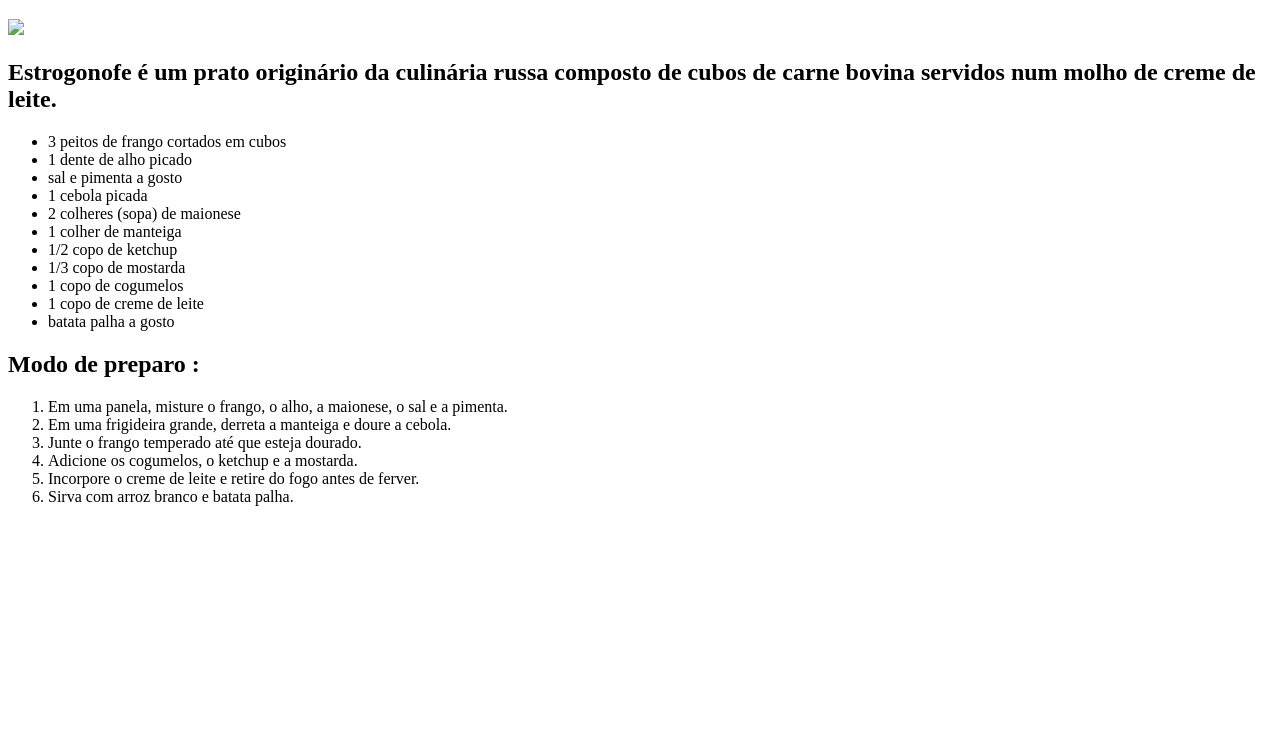
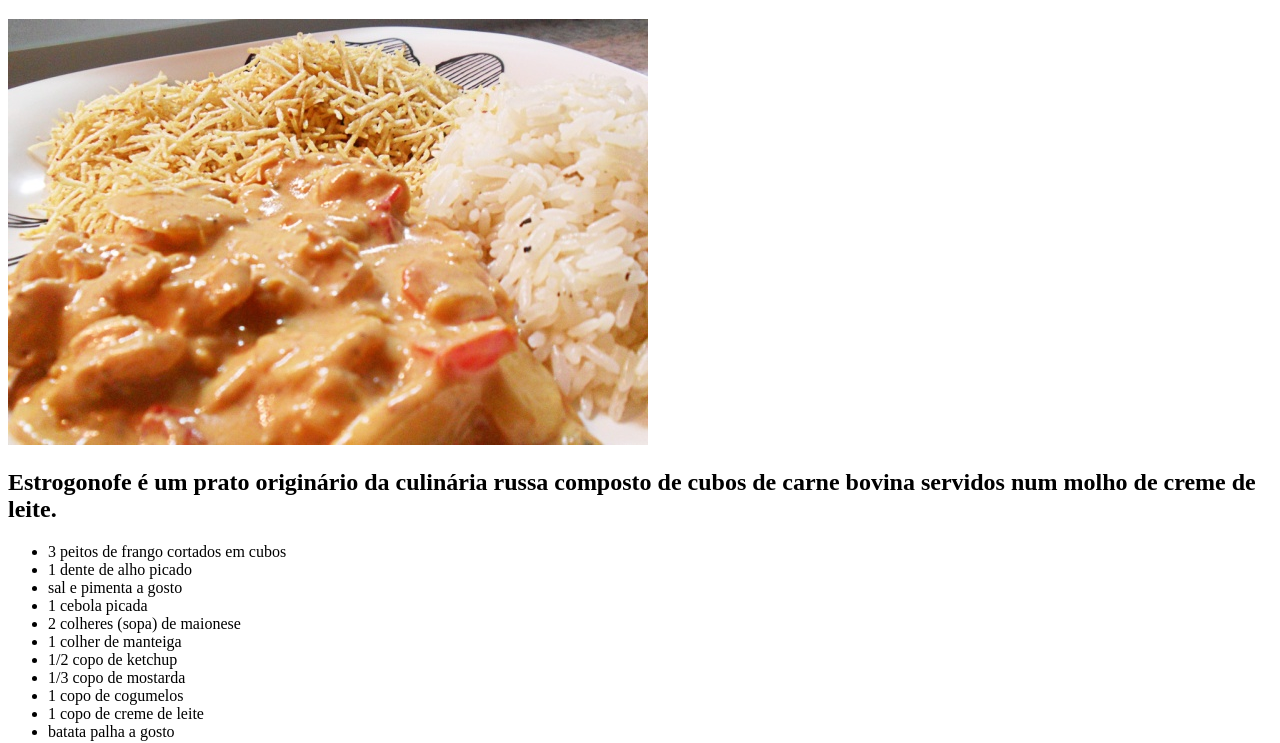
Before and after one commit to MichelHoudini/odin-recipes, a plain HTML site: page strogonoff.html in a window 1280 px wide. Shown: the part 61-804 px from the top of the page. Drawn offline with Linux system fonts and the light colour scheme.

Commit message:
Update strogonoff.html

```diff
--- a/strogonoff.html
+++ b/strogonoff.html
@@ -11,7 +11,7 @@
 
     <h1>Strogonoff de carne humana</h1>
 
-    <img src="../images/strogonoff.jpg">
+    <img src="strogonoff.jpg">
 
     <h2>Estrogonofe é um prato originário da culinária russa composto de cubos de carne bovina servidos num molho de creme de leite. </h2>
 
```
